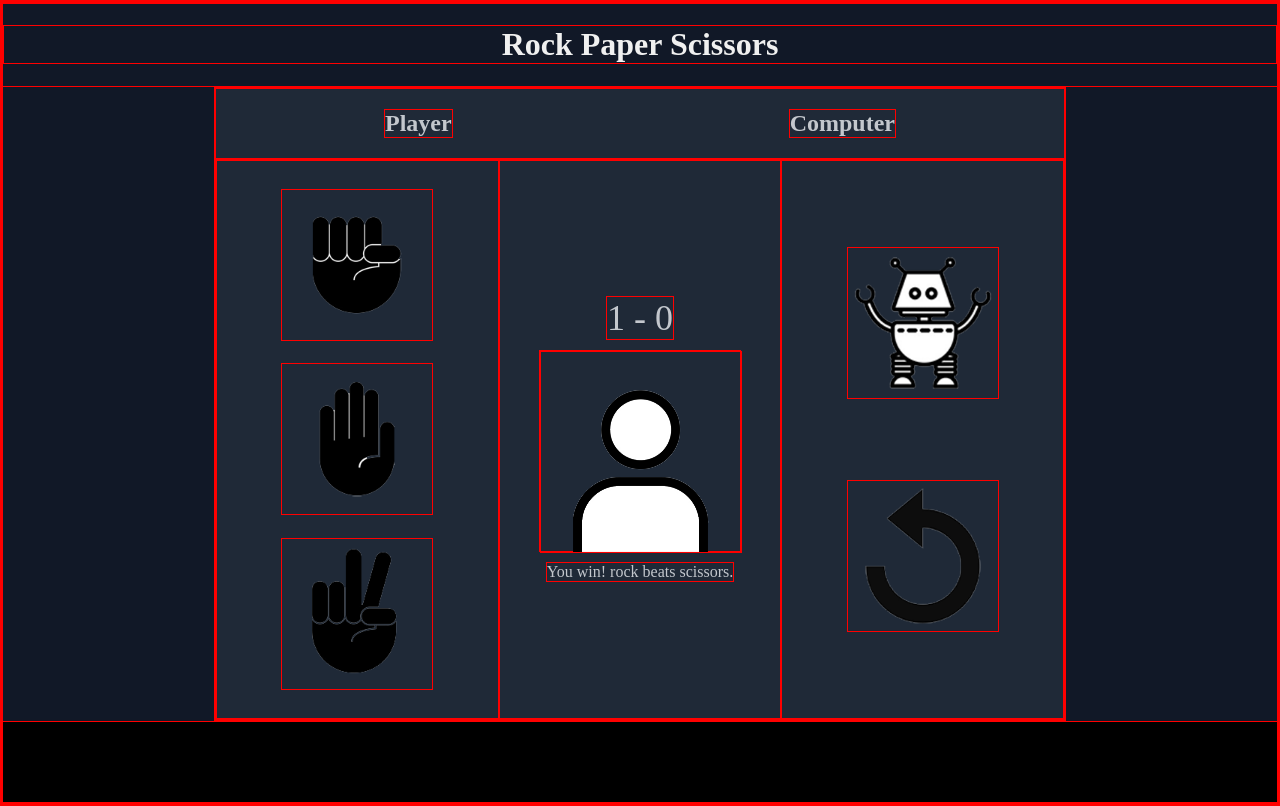
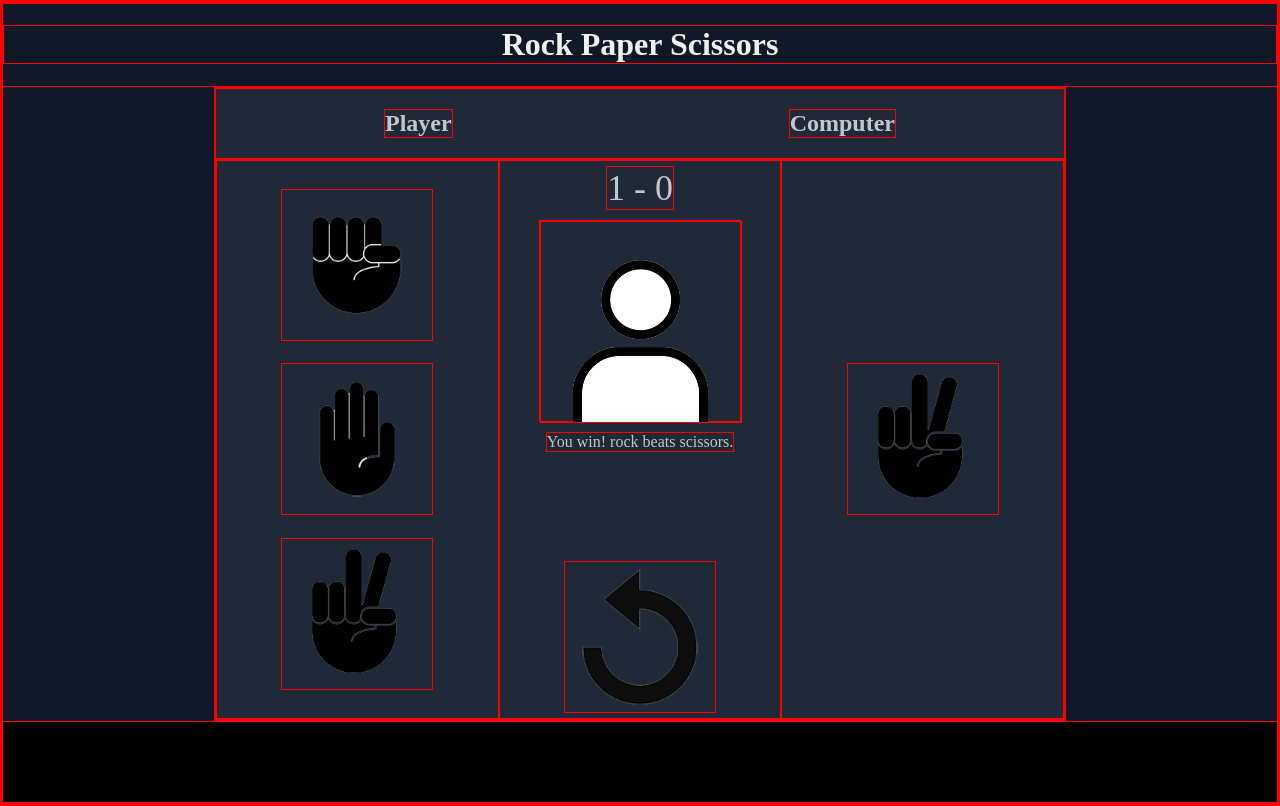
Before and after one commit to DeeAyDan/rock-paper-scissors-2, a plain HTML site: page index.html in a window 1280 px wide. Both pictures are taken after a click on the picture 357 px from the left and 264 px from the top of the page. Drawn offline with Linux system fonts and the light colour scheme.

Commit message:
Computer no shows what he picked

```diff
--- a/index.html
+++ b/index.html
@@ -27,11 +27,12 @@
                 <div class="body-main-field">
                     <div class="text" id="score">0 - 0</div>
                     <div id="winner-box"><img src="" alt="Winner goes here" id="winner-image"></div>
-                    <div class="text" id="result-message">Message after round goes here buh buh buh</div>
+                    <div class="text" id="result-message">Message after round ends goes here</div>
+                    <img id="restart-box" src="resources/replay.png" alt="Restart Button" onclick="restartGame()">
                 </div>
                 <div class="body-main-field">
                     <img id="computer-choice-box" src="resources/robot.png" art="Comuter Selection Box">
-                    <img id="restart-box" src="resources/replay.png" alt="Restart Button" onclick="restartGame()">
+
                 </div>
             </div>
         </div>
--- a/scripts/index.js
+++ b/scripts/index.js
@@ -11,7 +11,7 @@ function getComputerChoice(){
         return "scissors";
     }
 }
-const computerSelection = getComputerChoice();
+const computerSelection = "";
 let playerSelection = "";
 let gameLocked = false;
 
@@ -32,6 +32,7 @@ function setPlayerToScissors(){
 }
 function playRound(player, computer){
     computer = getComputerChoice();
+    changeRobotImage(computer);
     if(computer === "rock"){
         switch(player){
             case "paper":
@@ -104,6 +105,7 @@ function restartGame(){
 }
 function changeWinner(input){
     const winnerImage = document.querySelector("#winner-image");
+
     if(input.startsWith("You win!")){
         playerScore++;
         winnerImage.src = "resources/player.png";
@@ -116,3 +118,7 @@ function changeWinner(input){
         winnerImage.src = "resources/tie.png";
     }
 }
+function changeRobotImage(newSource){
+    const robotImage = document.querySelector(`#computer-choice-box`);
+    robotImage.src = `resources/${newSource}.png`;
+}
--- a/styles/playing-field-layout.css
+++ b/styles/playing-field-layout.css
@@ -19,12 +19,8 @@
 }
 
 #score{
-    margin-top: auto;
+    margin-top: 0px;
     margin-bottom: 10px;
-}
-
-#winner-box{
-
 }
 
 #result-message{
```
